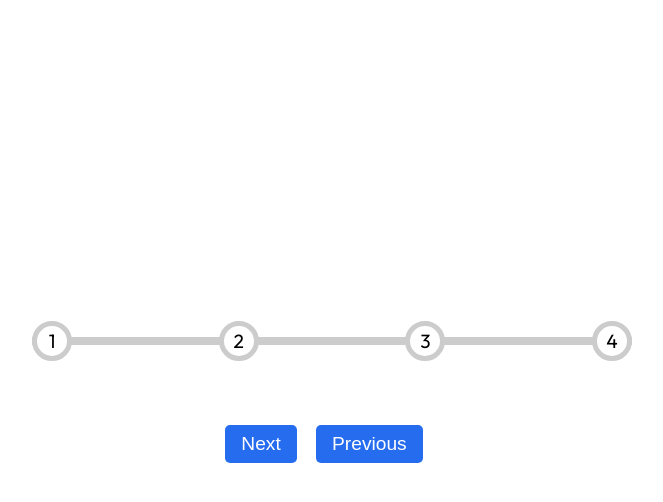
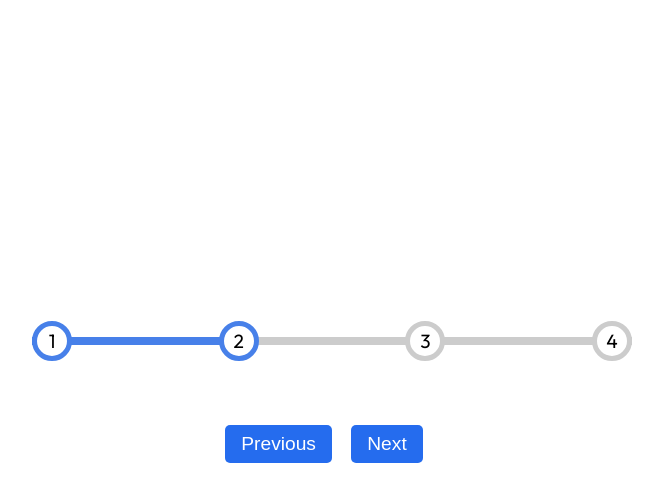
Before and after one commit to subhojeet-chowdhury/ProgressBarSlider, a plain HTML site: page index.html in a window 1280 px wide. Both pictures are taken after a click on the button "Next". Shown: the whole page, without its empty margins (308-971 px from the left). Drawn offline with Linux system fonts and the light colour scheme.

Commit message:
scripting done

```diff
--- a/index.html
+++ b/index.html
@@ -11,14 +11,14 @@
     <div class="container">
       <div class="progress-bar">
         <div class="bar"></div>
-        <div class="counter counter-1">1</div>
+        <div class="counter counter-1 active">1</div>
         <div class="counter counter-2">2</div>
         <div class="counter counter-3">3</div>
         <div class="counter counter-4">4</div>
       </div>
       <div class="buttons">
+        <button class="previous disable">Previous</button>
         <button class="next">Next</button>
-        <button class="previous">Previous</button>
       </div>
     </div>
     <script src="./main.js"></script>
--- a/main.js
+++ b/main.js
@@ -1,4 +1,34 @@
 const bar = document.querySelector(".bar");
-
 const next = document.querySelector(".next");
 const previous = document.querySelector(".previous");
+const counters = document.querySelectorAll(".counter");
+
+let counter = 0;
+
+previous.addEventListener("click", regress);
+next.addEventListener("click", progress);
+
+function progress() {
+  counter++;
+  bar.style.width = `${counter * 0.333 * 600}px`;
+  counters[counter].style.borderColor = "#4780e9";
+  if (counter > 0) {
+    previous.classList.remove("disable");
+  }
+  if (counter === 3) {
+    next.classList.add("disable");
+  }
+}
+
+function regress() {
+  counter--;
+  bar.style.width = `${counter * 0.333 * 600}px`;
+  counters[counter + 1].style.borderColor = "#ccc";
+
+  if (counter < 3) {
+    next.classList.remove("disable");
+  }
+  if (counter === 0) {
+    previous.classList.add("disable");
+  }
+}
--- a/style.css
+++ b/style.css
@@ -38,7 +38,13 @@ button {
 .bar {
   position: absolute;
   height: 100%;
-  width: 50%;
+  width: 0%;
+  background: #4780e9;
+  transition: 0.2s;
+  -webkit-transition: 0.2s;
+  -moz-transition: 0.2s;
+  -ms-transition: 0.2s;
+  -o-transition: 0.2s;
 }
 .counter {
   height: 40px;
@@ -70,3 +76,14 @@ button {
   font-size: 1.2rem;
   margin-right: 1rem;
 }
+
+.disable {
+  user-select: none;
+  pointer-events: none;
+  filter: brightness(1.5);
+  -webkit-filter: brightness(1.5);
+}
+
+.active {
+  border-color: #4780e9;
+}
```
